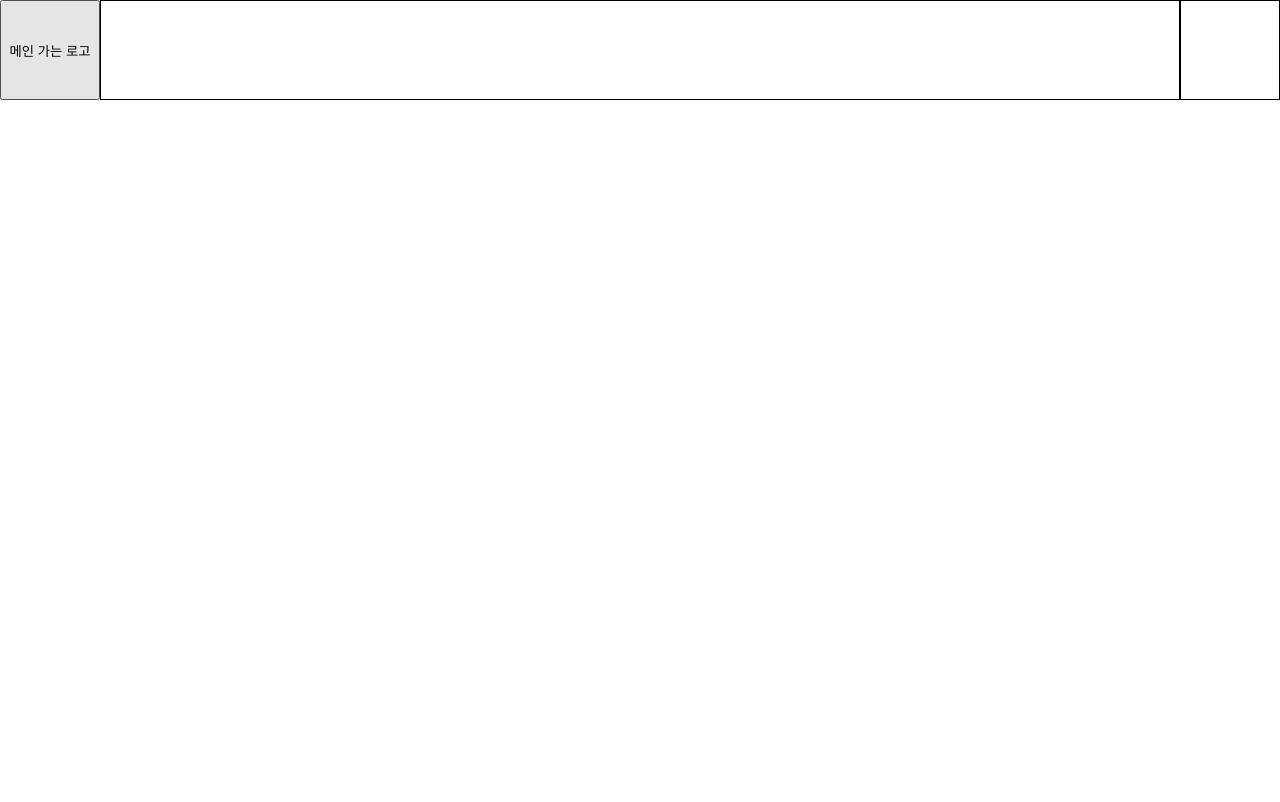
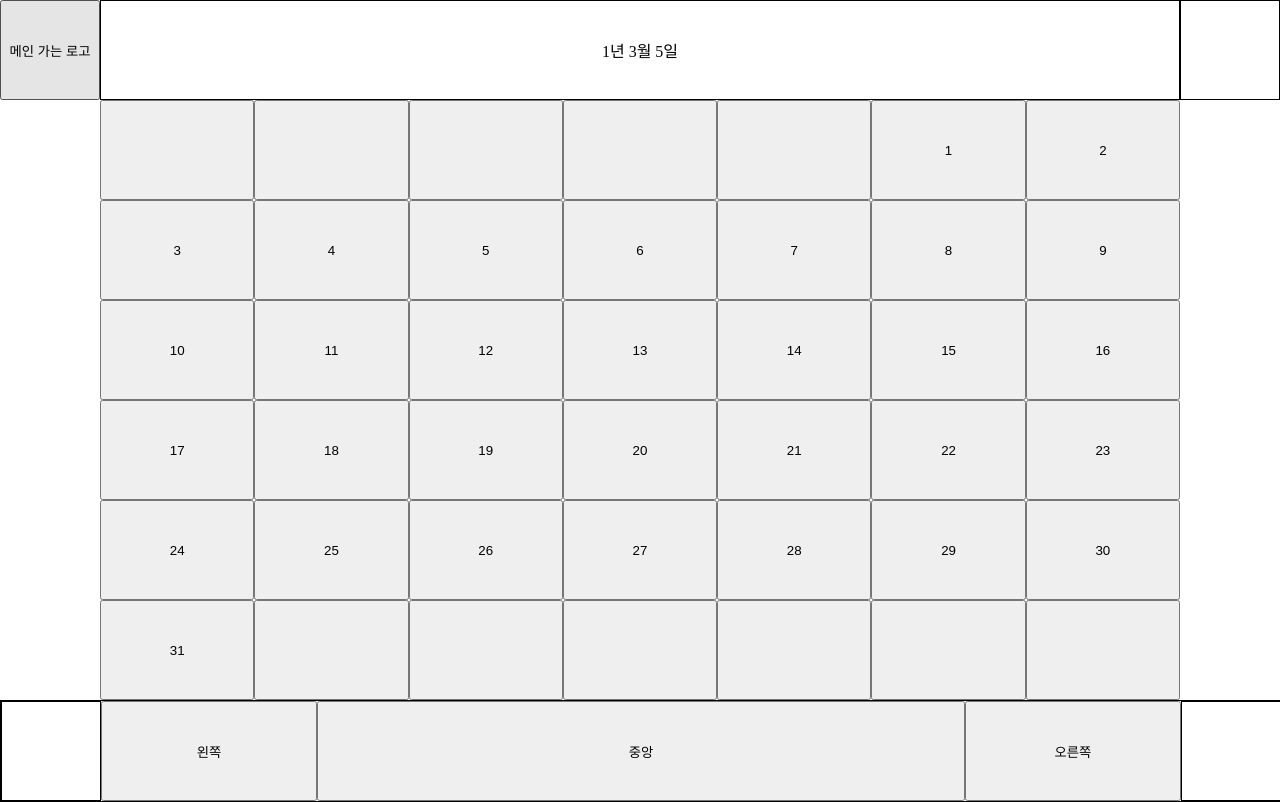
Before and after one commit to cheonaggwi/DayEarly, a React (Vite) app: page /day/1 in a window 1280 px wide. Built offline with nearby package versions, Linux system fonts and the light colour scheme.

Commit message:
DayPage Creating

```diff
--- a/src/DayPage.tsx
+++ b/src/DayPage.tsx
@@ -1,21 +1,115 @@
 import { useNavigate, useParams } from "react-router-dom";
+import { useState } from "react";
+
+import styles from './cssfile/DayPage.module.css';
+
+function ToDayWhat(){
+    const today = new Date();
+    const year = today.getFullYear();
+    const month = String(today.getMonth() + 1).padStart(2, "0");
+    const day = String(today.getDate()).padStart(2, "0");
+
+    const dateNumber = Number(`${year}${month}${day}`);
+    return [year, month, day, dateNumber];
+}
 
 export default function DayPage() {
 
-    const { id } = useParams();
+    const DayDatas: (String | number)[] = ToDayWhat()
+
+    let { id } = useParams();
+    if (id == null){
+        id = `${DayDatas[0]}-${DayDatas[1]}-1`
+    }
+    let LastPage = id.split("-")
+
+    if (LastPage.length < 3){
+        if (LastPage.length < 2){
+            LastPage[1] = String(DayDatas[1]);
+        }
+        LastPage[2] = String(DayDatas[2]);
+    }
+
+    const [directYear , setDirectYear] = useState<number>(Number(LastPage[0]));
+    const [directMonth , setDirectMonth] = useState<number>(Number(LastPage[1]));
+    const [directDay , setDirectDay] = useState<number>(Number(LastPage[2]));
 
     const navigate = useNavigate();
+
+    function handleDirectMonth(newMonth:number){
+        let newYear = directYear;
+        let newDay = directDay;
+
+        if (newMonth < 1){
+            newMonth = 12;
+            newYear = directYear-1;
+            setDirectYear(directYear-1);
+        }
+        else if(newMonth > 12){
+            newMonth = 1;
+            newYear = directYear+1;
+            setDirectYear(directYear+1);
+        }
+        setDirectMonth(newMonth);
+
+        if(newDay > new Date(newYear, newMonth, 0).getDate()){
+            newDay = new Date(newYear, newMonth, 0).getDate();
+        }
+        setDirectDay(newDay);
+
+        navigate(`/day/${newYear}-${newMonth}-${newDay}`, { replace: true });
+    }
+
+    function handleDirectDay(newDay:number){
+        if(newDay == directDay){
+            navigate(`/diary/${directYear}-${directMonth}-${newDay}`);
+        }
+        else{
+            setDirectDay(newDay)
+            navigate(`/day/${directYear}-${directMonth}-${newDay}`, { replace: true });
+        }
+    }
+
+    const directMonthLastDate = new Date(directYear, directMonth, 0).getDate();
+    const directMonthFirstDate = new Date(directYear, directMonth-1, 1).getDay();
+
+
+    let buttonList = [];
+    for(let i=0;i<directMonthFirstDate;i++){
+        buttonList.push(
+            <button key={i}></button>
+        )
+    }
+    for(let i=directMonthFirstDate;i<directMonthFirstDate+directMonthLastDate;i++){
+        buttonList.push(
+            <button key={i} onClick={()=>handleDirectDay(i-directMonthFirstDate+1)}>{i-directMonthFirstDate+1}</button>
+        )
+    }
+    for(let i=directMonthFirstDate+directMonthLastDate;i<42;i++){
+        buttonList.push(
+            <button key={i}></button>
+        )
+    }
 
     return (
         <div className='MainBoxGrid'>
             <header className='Top'>
-                <button onClick={()=>navigate(`/main/day-${id}`)}>메인 가는 로고</button>
-                <div className='그리드용빈칸'></div>
+                <button onClick={()=>navigate(`/main/day-${LastPage.slice(0).join('-')}`)}>메인 가는 로고</button>
+                <div className={styles['Title']}>{directYear}년 {directMonth}월 {directDay}일</div>
                 <div className='그리드용빈칸'></div>
             </header>
-            <main className='MainBox'>
+            <main className={`MainBox ${styles['MainGrid']}`}>
+                {buttonList}
             </main>
-            <footer className='Bottom'></footer>
+            <footer className='Bottom'>
+                <div className={styles['BottomGrid']}>
+                    <div className='그리드용빈칸'></div>
+                    <button onClick={()=>handleDirectMonth(directMonth-1)}>왼쪽</button>
+                    <button onClick={()=>navigate(`/month/${directYear}-${directMonth}`)}>중앙</button>
+                    <button onClick={()=>handleDirectMonth(directMonth+1)}>오른쪽</button>
+                    <div className='그리드용빈칸'></div>
+                </div>
+            </footer>
         </ div>
     );
 }
--- a/src/DiaryPage.tsx
+++ b/src/DiaryPage.tsx
@@ -1,21 +1,92 @@
 import { useNavigate, useParams } from "react-router-dom";
+import { useState } from "react";
+
+import styles from './cssfile/DiaryPage.module.css';
+
+function ToDayWhat(){
+    const today = new Date();
+    const year = today.getFullYear();
+    const month = String(today.getMonth() + 1).padStart(2, "0");
+    const day = String(today.getDate()).padStart(2, "0");
+
+    const dateNumber = Number(`${year}${month}${day}`);
+    return [year, month, day, dateNumber];
+}
 
 export default function DiaryPage() {
 
-    const { id } = useParams();
+    const DayDatas: (String | number)[] = ToDayWhat()
+
+    let { id } = useParams();
+    if (id == null){
+        id = `${DayDatas[0]}-${DayDatas[1]}-1`
+    }
+    let LastPage = id.split("-")
+
+    if (LastPage.length < 3){
+        if (LastPage.length < 2){
+            LastPage[1] = String(DayDatas[1]);
+        }
+        LastPage[2] = String(DayDatas[2]);
+    }
+
+    const [directYear , setDirectYear] = useState<number>(Number(LastPage[0]));
+    const [directMonth , setDirectMonth] = useState<number>(Number(LastPage[1]));
+    const [directDay , setDirectDay] = useState<number>(Number(LastPage[2]));
 
     const navigate = useNavigate();
+
+    function handleDirectDay(newDay:number){
+        const directMonthLastDate = new Date(directYear, directMonth, 0).getDate();
+        let newMonth = directMonth;
+        let newYear = directYear;
+
+        if (newDay < 1){
+            newMonth--;
+        }
+        else if(newDay > directMonthLastDate){
+            newMonth++;
+        }
+        if (newMonth < 1){
+            newMonth = 12;
+            newYear = directYear-1;
+            setDirectYear(directYear-1);
+        }
+        else if(newMonth > 12){
+            newMonth = 1;
+            newYear = directYear+1;
+            setDirectYear(directYear+1);
+        }
+        setDirectMonth(newMonth);
+        if (newDay < 1){
+            newDay = new Date(newYear, newMonth, 0).getDate();
+        }
+        else if(newDay > directMonthLastDate){
+            newDay = 1;
+        }
+        setDirectDay(newDay);
+
+        navigate(`/diary/${newYear}-${newMonth}-${newDay}`, { replace: true });
+    }
 
     return (
         <div className='MainBoxGrid'>
             <header className='Top'>
                 <button onClick={()=>navigate(`/main/diary-${id}`)}>메인 가는 로고</button>
-                <div className='그리드용빈칸'></div>
+                <div className={styles['Title']}>{directYear}년 {directMonth}월 {directDay}일</div>
                 <div className='그리드용빈칸'></div>
             </header>
             <main className='MainBox'>
             </main>
-            <footer className='Bottom'></footer>
+            <footer className='Bottom'>
+                <div className={styles['BottomGrid']}>
+                    <div className='그리드용빈칸'></div>
+                    <button onClick={()=>handleDirectDay(directDay-1)}>왼쪽</button>
+                    <button onClick={()=>navigate(`/day/${directYear}-${directMonth}-${directDay}`)}>중앙</button>
+                    <button onClick={()=>handleDirectDay(directDay+1)}>오른쪽</button>
+                    <div className='그리드용빈칸'></div>
+                </div>
+            </footer>
         </ div>
     );
 }
--- a/src/MonthPage.tsx
+++ b/src/MonthPage.tsx
@@ -57,7 +57,7 @@ export default function MonthPage() {
         <div className='MainBoxGrid'>
             <header className='Top'>
                 <button onClick={()=>navigate(`/main/month-${LastPage.slice(0).join('-')}`)}>메인 가는 로고</button>
-                <div className={styles['Title']}>{directYear}</div>
+                <div className={styles['Title']}>{directYear}년 {directMonth}월</div>
                 <div className='그리드용빈칸'></div>
             </header>
             <main className={`MainBox ${styles['MainGrid']}`}>
--- a/src/YearPage.tsx
+++ b/src/YearPage.tsx
@@ -78,7 +78,7 @@ export default function YearPage() {
         <div className='MainBoxGrid'>
             <header className='Top'>
                 <button onClick={()=>navigate(`/main/year-${directYear}`)}>메인 가는 로고</button>
-                <div className='그리드용빈칸'></div>
+                <div className={styles['Title']}>{directYear}년</div>
                 <div className='그리드용빈칸'></div>
             </header>
             <main className='MainBox'>
--- /dev/null
+++ b/src/cssfile/DayPage.module.css
@@ -0,0 +1,17 @@
+.BottomGrid {
+    display: grid;
+    height: 100%;
+    width: 100%;
+    grid-template-columns: 100px 1fr 3fr 1fr 100px;
+}
+
+.MainGrid{
+    grid-template-columns: 1fr 1fr 1fr 1fr 1fr 1fr 1fr;
+    grid-template-rows: 1fr 1fr 1fr 1fr 1fr 1fr;
+}
+
+.Title {
+    display: flex;
+    align-items: center;
+    justify-content: center;
+}
--- /dev/null
+++ b/src/cssfile/DiaryPage.module.css
@@ -0,0 +1,17 @@
+.BottomGrid {
+    display: grid;
+    height: 100%;
+    width: 100%;
+    grid-template-columns: 100px 1fr 3fr 1fr 100px;
+}
+
+.MainGrid{
+    grid-template-columns: 1fr 1fr 1fr 1fr;
+    grid-template-rows: 1fr 1fr 1fr;
+}
+
+.Title {
+    display: flex;
+    align-items: center;
+    justify-content: center;
+}
--- a/src/cssfile/YearPage.module.css
+++ b/src/cssfile/YearPage.module.css
@@ -61,3 +61,9 @@
 .YearButtonSleep[data-position="8"] {
     top: 110%;
 }
+
+.Title {
+    display: flex;
+    align-items: center;
+    justify-content: center;
+}
```
